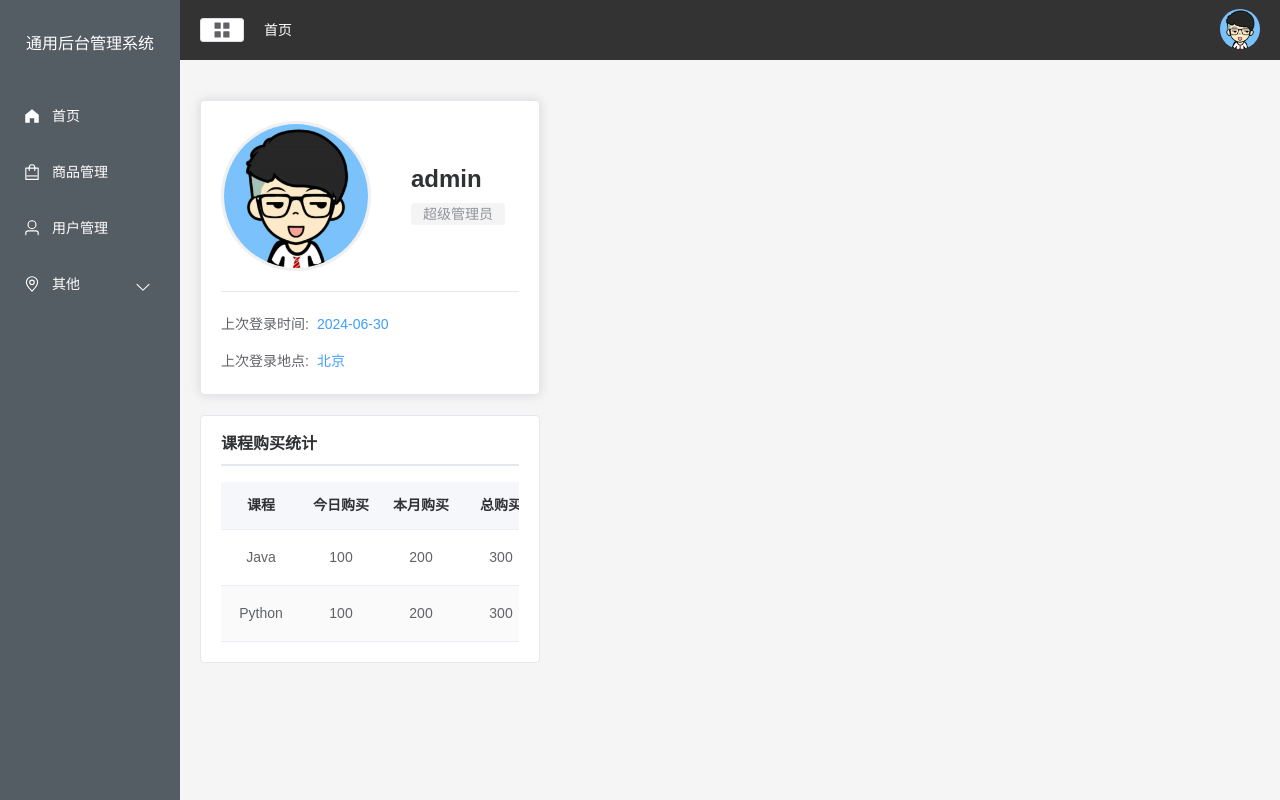
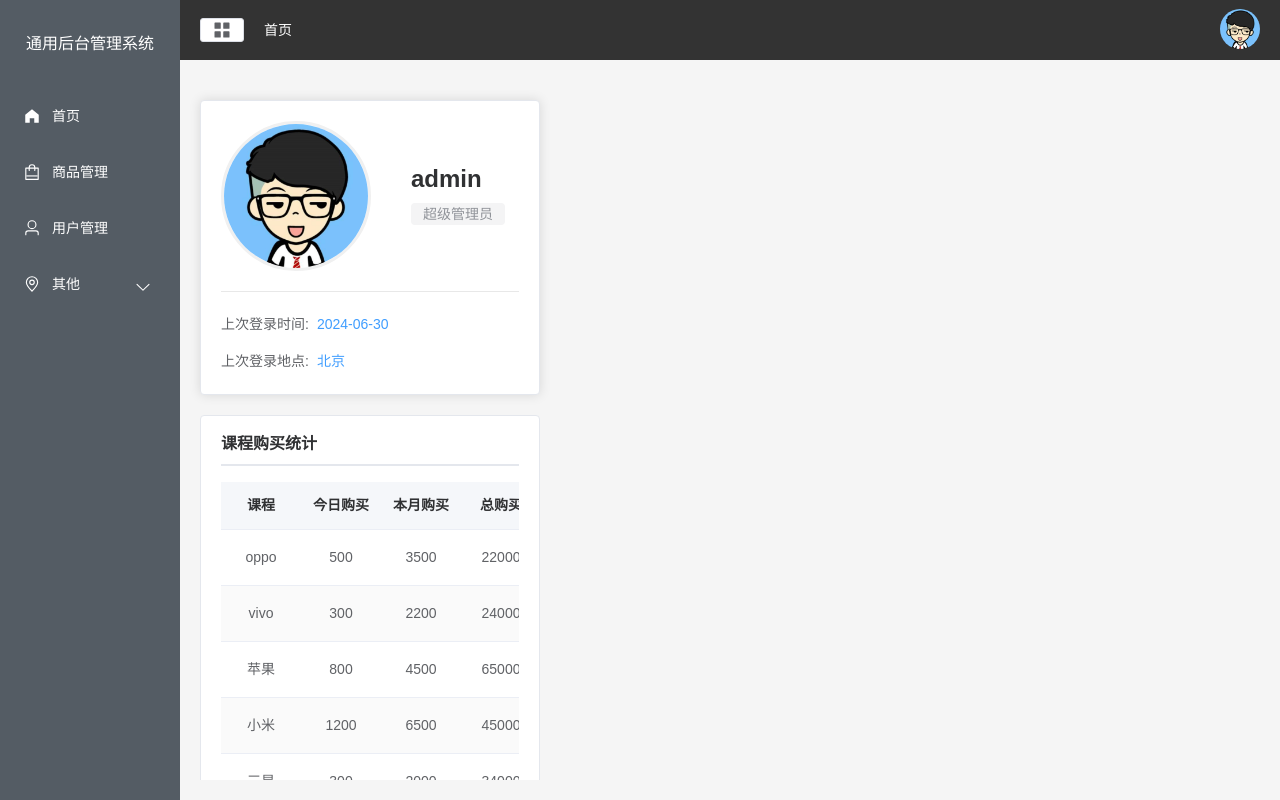
Before and after one commit to yycy134679/vue3-management-platform, a Vue app: page /#/home in a window 1280 px wide. Built offline with nearby package versions, Linux system fonts and the light colour scheme.

Commit message:
feat: 接入Mock数据及统一API管理
引入axios和mockjs，新增src/api目录，统一管理接口请求与Mock数据。Home页课程购买统计表格数据改为通过API异步获取，提升数据管理规范性和开发效率。main.js全局挂载$api，便于组件调用。

```diff
--- a/package.json
+++ b/package.json
@@ -14,8 +14,10 @@
   },
   "dependencies": {
     "@element-plus/icons-vue": "^2.3.2",
+    "axios": "^1.12.2",
     "element-plus": "^2.11.4",
     "less": "^4.4.2",
+    "mockjs": "^1.1.0",
     "pinia": "^3.0.3",
     "vue": "^3.5.22",
     "vue-router": "^4.6.0"
--- /dev/null
+++ b/src/api/api.js
@@ -0,0 +1,17 @@
+/**
+ * 整个项目所有接口的统一出口
+ */
+
+import request from './request'
+
+export default {
+  home: {
+    // 请求左侧表格的数据
+    getTableData() {
+      return request({
+        url: '/api/home/getTableData',
+        method: 'get',
+      })
+    },
+  },
+}
--- /dev/null
+++ b/src/api/mock.js
@@ -0,0 +1,5 @@
+import Mock from 'mockjs'
+import homeApi from './mockData/home.js'
+
+// 拦截请求  第一个参数：拦截地址（正则写法），第二个：请求方法，第三个：假数据
+Mock.mock(/\/api\/home\/getTableData/, 'get', homeApi.getTableData)
--- /dev/null
+++ b/src/api/mockData/home.js
@@ -0,0 +1,47 @@
+export default {
+  getTableData: () => {
+    return {
+      code: 200,
+      data: {
+        tableData: [
+          {
+            name: 'oppo',
+            todayBuy: 500,
+            monthBuy: 3500,
+            totalBuy: 22000,
+          },
+          {
+            name: 'vivo',
+            todayBuy: 300,
+            monthBuy: 2200,
+            totalBuy: 24000,
+          },
+          {
+            name: '苹果',
+            todayBuy: 800,
+            monthBuy: 4500,
+            totalBuy: 65000,
+          },
+          {
+            name: '小米',
+            todayBuy: 1200,
+            monthBuy: 6500,
+            totalBuy: 45000,
+          },
+          {
+            name: '三星',
+            todayBuy: 300,
+            monthBuy: 2000,
+            totalBuy: 34000,
+          },
+          {
+            name: '魅族',
+            todayBuy: 350,
+            monthBuy: 3000,
+            totalBuy: 22000,
+          },
+        ],
+      },
+    }
+  },
+}
--- /dev/null
+++ b/src/api/request.js
@@ -0,0 +1,44 @@
+import axios from 'axios'
+import { ElMessage } from 'element-plus'
+// 创建一个 axios 实例
+const service = axios.create()
+
+// 添加请求拦截器
+service.interceptors.request.use(
+  function (config) {
+    // 在发送请求之前做些什么
+    return config
+  },
+  function (error) {
+    // 对请求错误做些什么
+    return Promise.reject(error)
+  },
+)
+
+// 添加响应拦截器
+service.interceptors.response.use((res) => {
+  const { data, mes, code } = res.data
+  if (code === 200) {
+    return data
+  } else {
+    // 使用 Element Plus 的消息提示组件显示错误信息
+    ElMessage.error(mes || '请求出错，请稍后重试！')
+    return Promise.reject(new Error(mes || '请求出错，请稍后重试！'))
+  }
+})
+
+// 封装的核心函数
+function request(options) {
+  // 默认请求方法为 'get'
+  options.method = options.method || 'get'
+
+  // 对 get 请求的参数进行特殊处理 (axios 规范)
+  if (options.method.toLowerCase() === 'get') {
+    options.params = options.data
+  }
+
+  return service(options)
+}
+
+// 导出 request 函数
+export default request
--- a/src/views/Home.vue
+++ b/src/views/Home.vue
@@ -26,7 +26,13 @@
         <div class="table-header">
           <h3 class="table-title">课程购买统计</h3>
         </div>
-        <el-table :data="tableData" stripe :header-cell-style="headerCellStyle">
+        <div class="table-wrapper">
+          <el-table
+            :data="tableData"
+            stripe
+            :header-cell-style="headerCellStyle"
+            style="width: 100%"
+          >
             <el-table-column
               v-for="(val, key) in tableLabel"
               :key="key"
@@ -35,18 +41,20 @@
               align="center"
             ></el-table-column>
           </el-table>
+        </div>
       </el-card>
     </el-col>
   </el-row>
 </template>
 
 <script setup>
-import { ref } from 'vue'
+import { ref, onMounted, getCurrentInstance } from 'vue'
 
-const getImageUrl = (user) => {
-  return new URL(`../assets/images/${user}.png`, import.meta.url).href
-}
+// 数据
 
+const { proxy } = getCurrentInstance()
+
+// 表格数据
 const tableData = ref([
   {
     name: 'Java',
@@ -62,6 +70,7 @@ const tableData = ref([
   },
 ])
 
+// 表格列标签
 const tableLabel = ref({
   name: '课程',
   todayBuy: '今日购买',
@@ -76,6 +85,23 @@ const headerCellStyle = {
   fontWeight: '600',
   fontSize: '14px',
 }
+
+// 方法
+
+// 获取图片路径
+const getImageUrl = (user) => {
+  return new URL(`../assets/images/${user}.png`, import.meta.url).href
+}
+
+const getTableData = async () => {
+  const data = await proxy.$api.home.getTableData()
+  console.log('获取到的表格数据:', data) // 调试日志
+  tableData.value = data.tableData
+}
+
+onMounted(() => {
+  getTableData()
+})
 </script>
 
 <style scoped lang="less">
@@ -185,6 +211,31 @@ const headerCellStyle = {
       color: #303133;
     }
 
+    /* 表格滚动容器 */
+    .table-wrapper {
+      max-height: 300px;
+      overflow-y: auto;
+      overflow-x: hidden;
+
+      /* 滚动条样式优化 */
+      &::-webkit-scrollbar {
+        width: 6px;
+      }
+
+      &::-webkit-scrollbar-thumb {
+        background-color: #dcdfe6;
+        border-radius: 3px;
+
+        &:hover {
+          background-color: #c0c4cc;
+        }
+      }
+
+      &::-webkit-scrollbar-track {
+        background-color: #f5f7fa;
+      }
+    }
+
     /* 深度选择器：修改 Element Plus 表格内部样式 */
     :deep(.el-table) {
       font-size: 14px;
```
Also changed, not shown: src/main.js (+14 -0 lines), 1 other file (tests, documents, lock files or other folders). Lines whose indentation alone changed are shown as unchanged.
